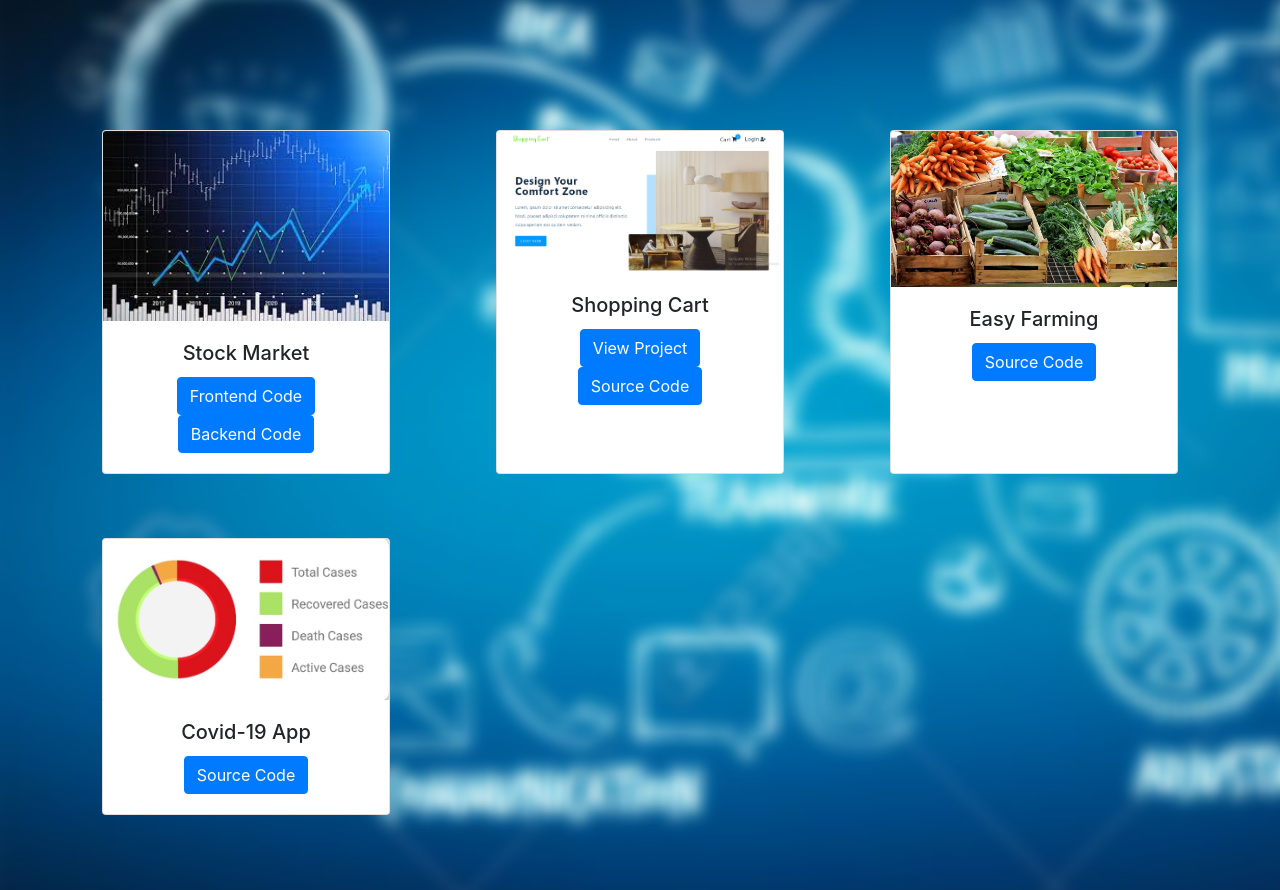
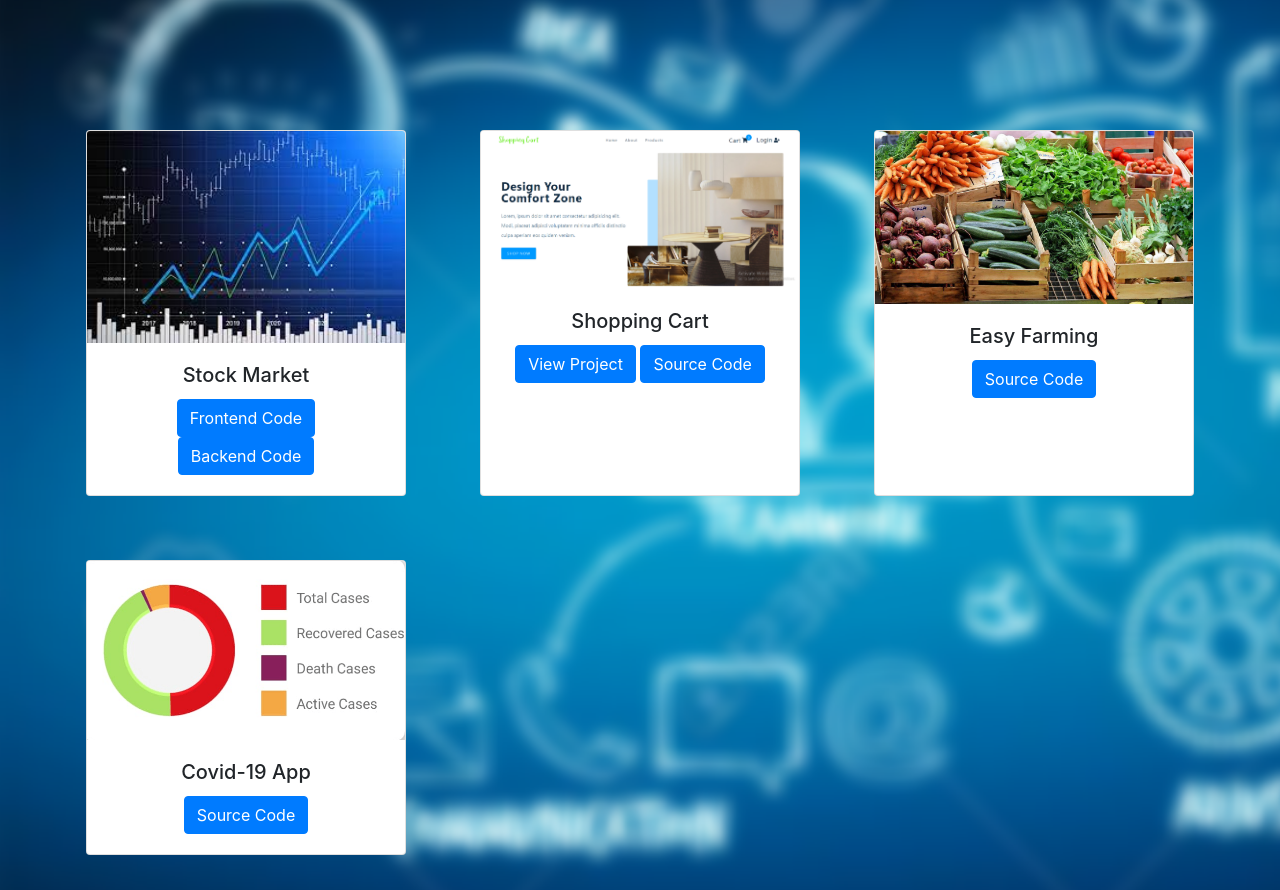
Before and after one commit to skb15428/Portfolio, a plain HTML site: page index.html in a window 1280 px wide. Shown: the part 1600-2490 px from the top of the page. Drawn offline with nearby package versions, Linux system fonts and the light colour scheme.

Commit message:
Update index.html

```diff
--- a/index.html
+++ b/index.html
@@ -95,7 +95,7 @@
 					<div class="col-lg-4 col-sm-6" style="padding: 2rem 0rem">
 						<div
 							class="card h-100"
-							style="width: 18rem; margin: 0 auto"
+							style="width: 20rem; margin: 0 auto"
 						>
 							<img
 								src="./images/StockMarket.jpg"
@@ -122,7 +122,7 @@
 					<div class="col-lg-4 col-sm-6" style="padding: 2rem 0rem">
 						<div
 							class="card h-100"
-							style="width: 18rem; margin: 0 auto"
+							style="width: 20rem; margin: 0 auto"
 						>
 							<img
 								src="./images/shopping-cart.png"
@@ -149,7 +149,7 @@
 					<div class="col-lg-4 col-sm-6" style="padding: 2rem 0rem">
 						<div
 							class="card h-100"
-							style="width: 18rem; margin: 0 auto"
+							style="width: 20rem; margin: 0 auto"
 						>
 							<img
 								src="./images/easy-farming.jpg"
@@ -170,7 +170,7 @@
 					<div class="col-lg-4 col-sm-6" style="padding: 2rem 0rem">
 						<div
 							class="card h-100"
-							style="width: 18rem; margin: 0 auto"
+							style="width: 20rem; margin: 0 auto"
 						>
 							<img
 								src="./images/Covid-19.png"
```
